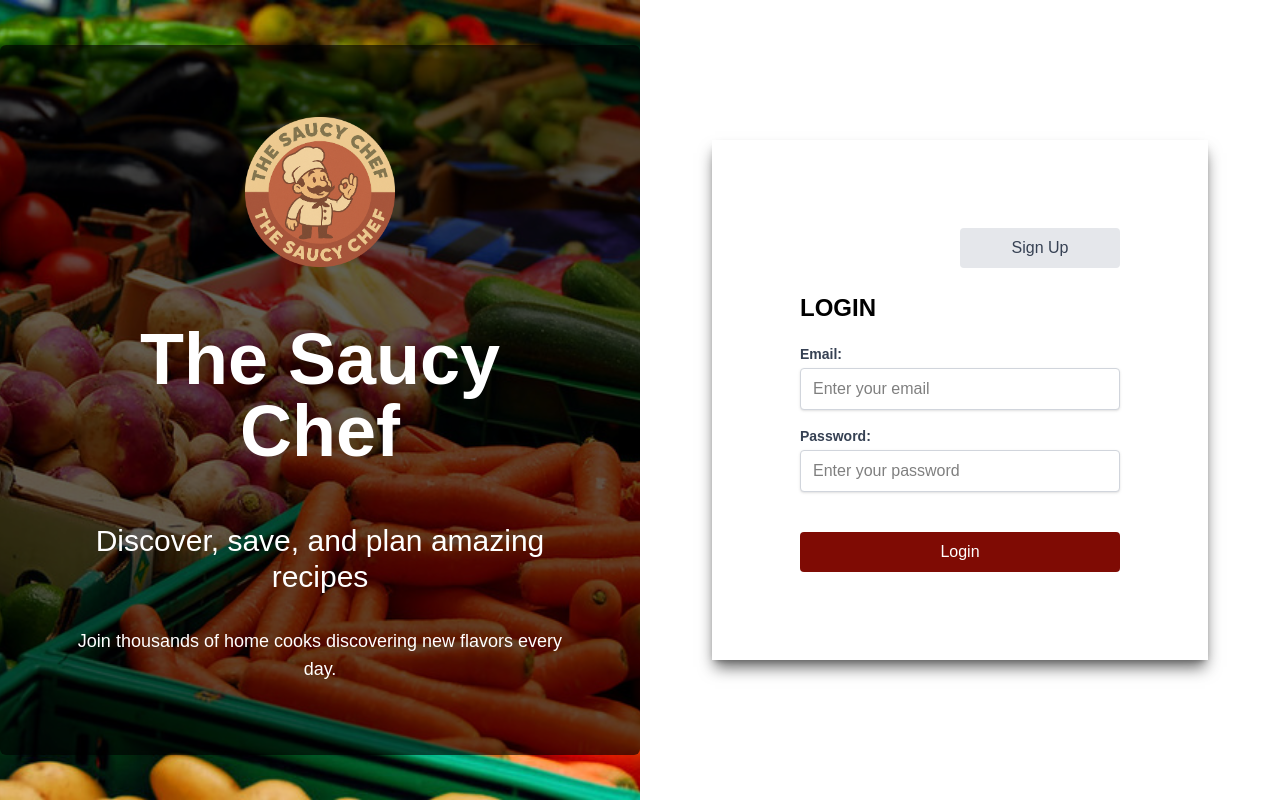
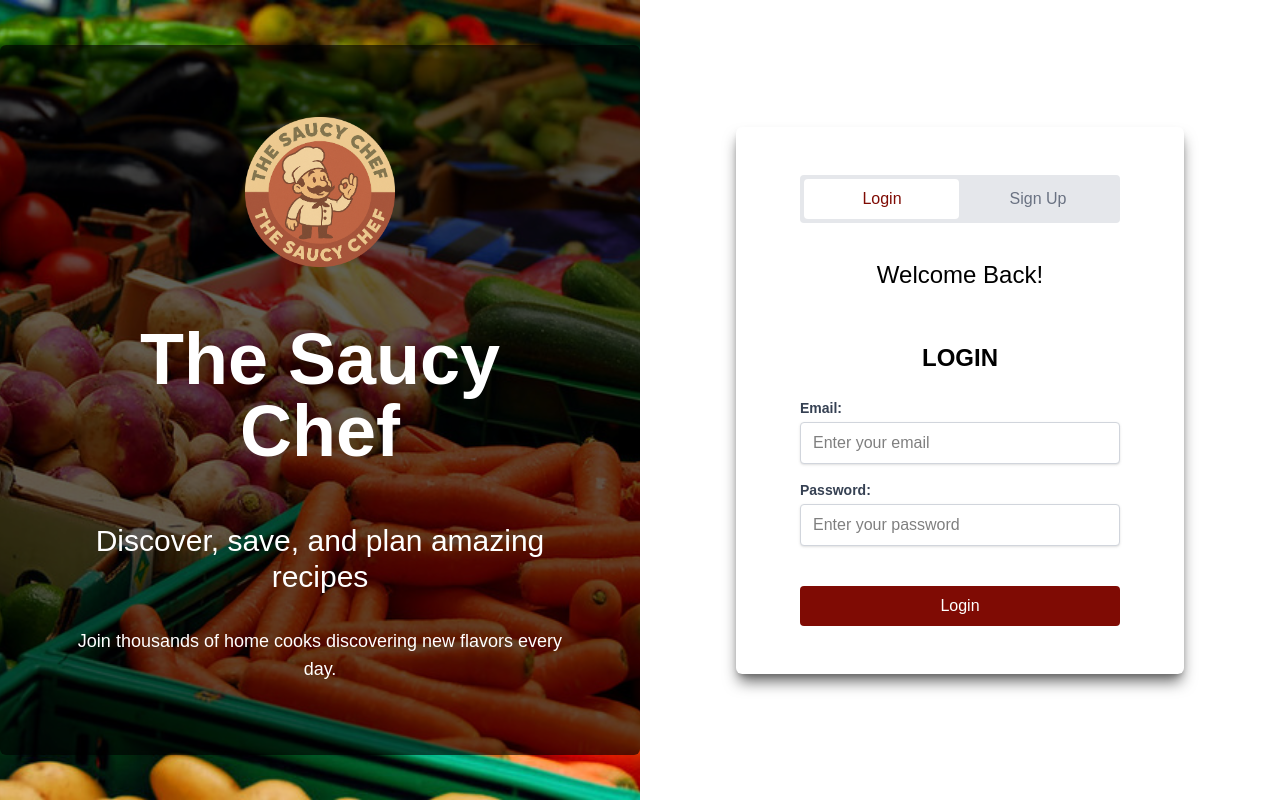
Before and after one commit to DanielFreeman068/saucy_chef, a Next.js app: page / in a window 1280 px wide. Built offline with nearby package versions, Linux system fonts and the light colour scheme; a web font is replaced by a local one.

Commit message:
login sign up styles

```diff
--- a/src/app/page.jsx
+++ b/src/app/page.jsx
@@ -78,65 +78,61 @@ export default function AuthPage() {
         </div>
 
         {/* Background Image */}
-        <img
-          src="/veggies.jpg"
-          alt="Vegetables"
-          className="w-full h-full object-cover"
-        />
+        <img src="/veggies.jpg" alt="Vegetables" className="w-full h-full object-cover" />
       </div>
 
       {/* Right: Form Section */}
       <div className="w-full md:w-2/3 flex flex-col justify-center items-center bg-white ">
-      <div className=' m-12 p-22 shadow-lg shadow-[#636363] '>
+        <div className="m-12 px-10 py-12 shadow-lg shadow-[#636363] rounded-md w-full max-w-md flex flex-col items-center justify-center">
+
 
         {/* Toggle Buttons */}
-        <div className="flex items-center justify-center mb-6 w-80 ">
-          <button onClick={() => setIsLogin(true)} className={`flex-1 py-2 text-center font-medium transition-colors ${ isLogin ? 'bg-dark-blue text-white' : 'bg-gray-200 text-gray-700'} rounded-sm`}>Login</button>
+        <div className="relative flex items-center justify-center mb-8 w-80 bg-gray-200 rounded-sm pl-1 p-1">
+        {/* Animated background */}
+        <div className={`absolute top-1 left-1 w-[calc(63%-2.9rem)] h-[calc(100%-0.5rem)] bg-white rounded-sm transition-all duration-300 ease-in-out ${ !isLogin ? 'translate-x-full' : '' }`} />
 
-          <button onClick={() => setIsLogin(false)} className={`flex-1 py-2 text-center font-medium transition-colors ${ !isLogin ? 'bg-dark-blue text-white' : 'bg-gray-200 text-gray-700' } rounded-sm`} >Sign Up</button>
+        {/* Buttons */}
+        <button onClick={() => setIsLogin(true)} className={`z-10 flex-1 py-2 px-2 text-center font-medium rounded-sm transition-colors ${ isLogin ? 'text-[#7F0B04]' : 'text-gray-500' }`} >
+          Login
+        </button>
+
+        <button onClick={() => setIsLogin(false)} className={`z-10 flex-1 py-2 px-2 text-center font-medium rounded-sm transition-colors ${ !isLogin ? 'text-[#7F0B04]' : 'text-gray-500' }`} >
+          Sign Up
+        </button>
+      </div>
+
+        {/* Titles */}
+        <div className="mb-6 text-center max-w-md mx-auto">
+          {isLogin ? (
+            <h2 className="text-2xl leading-relaxed mb-12">Welcome Back!</h2>
+          ) : (
+            <p className="text-base mb-6 leading-relaxed break-words">
+              Be part of a community that's making cooking simple, joyful, and stress-free—one recipe at a time.
+            </p>
+          )}
+          <h2 className="text-2xl text-dark-blue font-semibold uppercase">
+            {isLogin ? 'Login' : 'Sign Up'}
+          </h2>
         </div>
 
-        {/* Title */}
-        <h2 className="mb-5 text-2xl text-dark-blue font-semibold uppercase">
-          {isLogin ? 'Login' : 'Sign Up'}
-        </h2>
 
         {/* Form */}
         <form onSubmit={handleSubmit} className="w-80">
           <label htmlFor="email" className="block text-sm text-gray-700 font-semibold text-left mb-1">
             Email:
           </label>
-          <input
-            type="email"
-            id="email"
-            name="email"
-            required
-            placeholder="Enter your email"
-            className="w-full py-2 px-3 mb-4 border border-gray-300 rounded-sm bg-white shadow-sm focus:ring-2 focus:ring-blue-400 focus:outline-none transition duration-200"
-            value={formData.email}
-            onChange={handleChange}
-          />
+          <input type="email" id="email" name="email" required placeholder="Enter your email" className="w-full py-2 px-3 mb-4 border border-gray-300 rounded-sm bg-white shadow-sm focus:ring-2 focus:ring-blue-400 focus:outline-none transition duration-200" value={formData.email} onChange={handleChange} />
+
 
           <label htmlFor="password" className="block text-sm text-gray-700 font-semibold text-left mb-1">
             Password:
           </label>
-          <input
-            type="password"
-            id="password"
-            name="password"
-            required
-            placeholder={isLogin ? "Enter your password" : "Create a password"}
-            className="w-full py-2 px-3 mb-4 border border-gray-300 rounded-sm bg-white shadow-sm focus:ring-2 focus:ring-blue-400 focus:outline-none transition duration-200"
-            value={formData.password}
-            onChange={handleChange}
-          />
+          <input type="password" id="password" name="password" required placeholder={isLogin ? "Enter your password" : "Create a password"} className="w-full py-2 px-3 mb-4 border border-gray-300 rounded-sm bg-white shadow-sm focus:ring-2 focus:ring-blue-400 focus:outline-none transition duration-200" value={formData.password} onChange={handleChange} />
+
 
           {error && <p className="text-red-500 mb-4">{error}</p>}
 
-          <button
-            type="submit"
-            className="w-full p-2 mt-6 bg-[#7F0B04] text-white rounded-sm hover:bg-hl-blue transition"
-          >
+          <button type="submit" className="w-full p-2 mt-6 bg-[#7F0B04] text-white rounded-sm hover:bg-hl-blue transition" >
             {isLogin ? 'Login' : 'Sign Up'}
           </button>
         </form>
```
